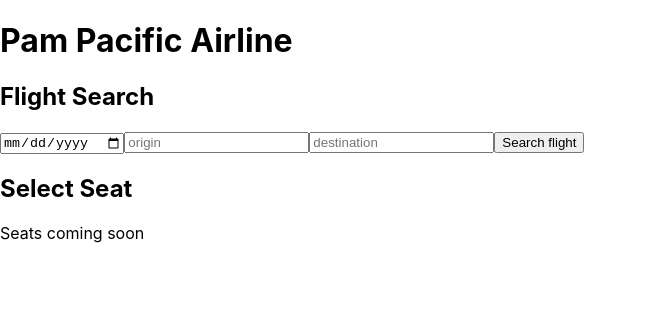
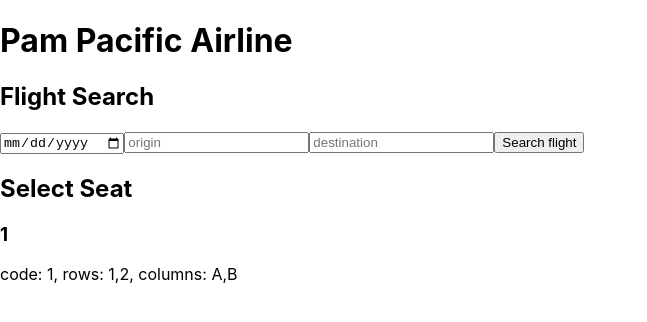
Before and after one commit to wuersen/flight-search-client, a React (Create React App) app: page / in a window 1280 px wide. Shown: the top 322 px of the page, without its empty margins (0-647 px from the left). Built offline with nearby package versions, Linux system fonts and the light colour scheme.

Commit message:
Trying to Show Seats

```diff
--- a/src/components/FlightSearch.js
+++ b/src/components/FlightSearch.js
@@ -13,7 +13,8 @@ class FlightSearch extends Component {
   constructor() {
     super();
     this.state = {
-      flights: []
+      flights: [],
+      planes: [{code: 1, rows:[1,2], columns:['A','B']}]
     }
 
     this.fetchFlights = this.fetchFlights.bind(this);
@@ -23,13 +24,14 @@ class FlightSearch extends Component {
     fetchFlights (date, origin, destination) {
       console.log(date, origin, destination)
       axios.get(SERVER_URL).then((response) => {
-      const allFlights = response.data
-      const matchingFlights = _.where(allFlights, {date: date, origin: origin, destination: destination})
-      this.setState({ flights: matchingFlights})
+        const allFlights = response.data
+        const matchingFlights = _.where(allFlights, {date: date, origin: origin, destination: destination})
+        this.setState({ flights: matchingFlights})
       });
 
-      axios.get(SERVER_URL_PLANES).then((plane) => {
-      console.log(plane)
+      axios.get(SERVER_URL_PLANES).then((response) => {
+        const allPlanes = response.data
+        this.setState({ planes: allPlanes})
       });
     };
 
@@ -46,7 +48,7 @@ class FlightSearch extends Component {
          <SearchForm onSubmit={ this.fetchFlights }/>
          <SearchResult flights={ this.state.flights }/>
          <h2>Select Seat</h2>
-         <SelectSeat/>
+         <SelectSeat plane={ this.state.planes[0] }/>
 
 
       </div>
--- a/src/components/SelectSeat.js
+++ b/src/components/SelectSeat.js
@@ -6,11 +6,11 @@ import axios from 'axios'
 
 class SelectSeat extends Component {
 
-
   render(){
     return (
       <div>
-        Seats coming soon
+        <h3> { this.props.plane.code } </h3>
+        {`code: ${ this.props.plane.code }, rows: ${ this.props.plane.rows }, columns: ${ this.props.plane.columns}`  }
       </div>
     )
   }
```
